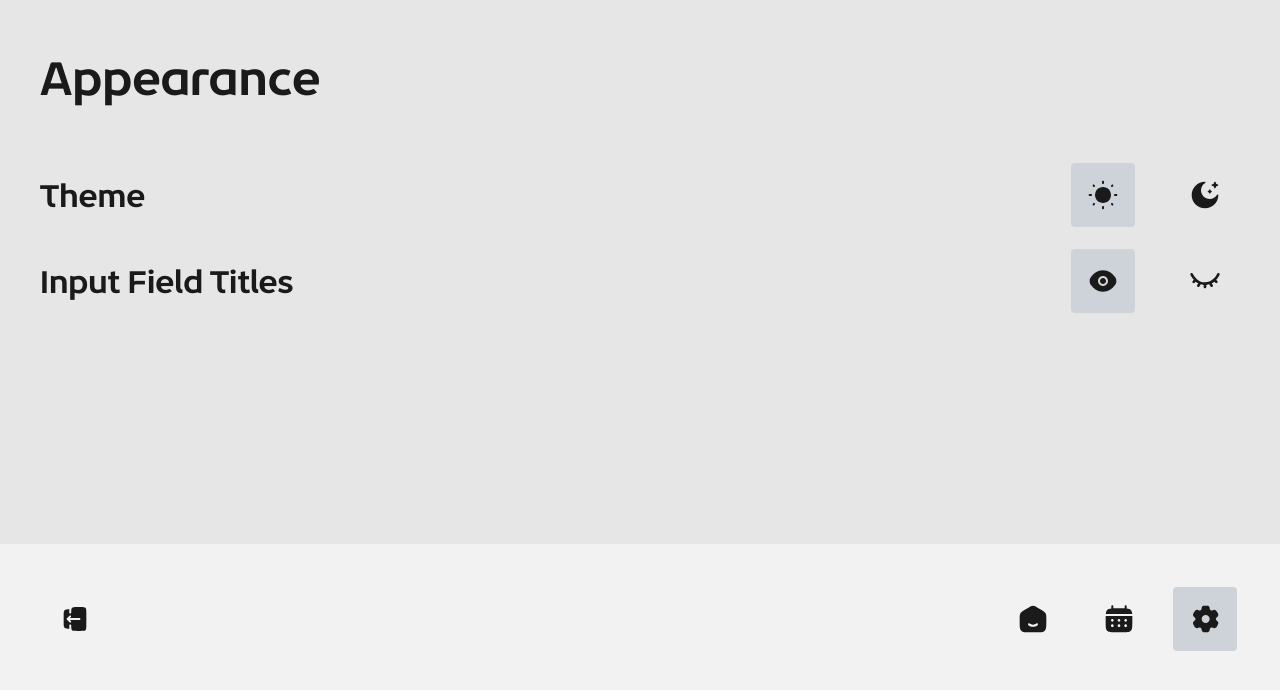
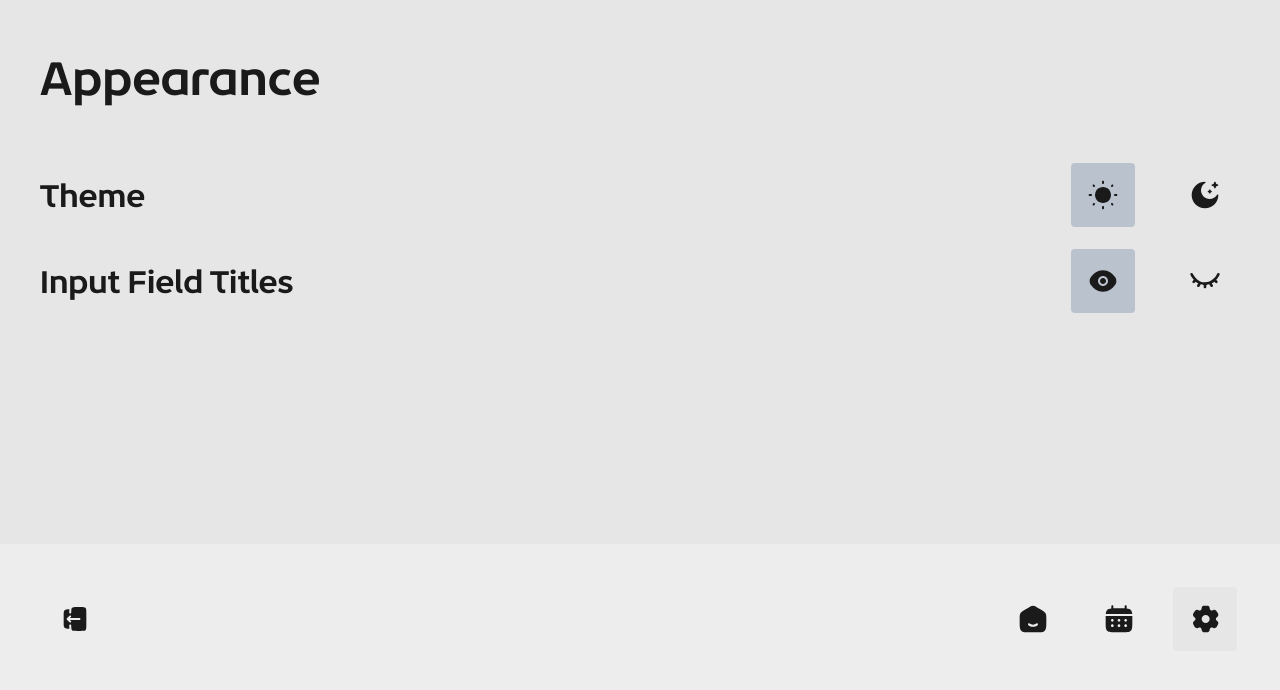
Before and after one commit to HarrisonBaghurst/dating-app, a Next.js app: page /settings in a window 1280 px wide. Shown: the top 690 px of the page. Built offline with nearby package versions, Linux system fonts and the light colour scheme; no server answers.

Commit message:
updated colour scheme

```diff
--- a/app/(home)/page.tsx
+++ b/app/(home)/page.tsx
@@ -67,7 +67,7 @@ const Page = () => {
 			2xl:grid-cols-2
 			'>
 				<div className='flex flex-col gap-[var(--gap-large)]'>
-					<div className='h-fit bg-card-grey p-[3px] rounded-[calc(var(--rounding-large)+3px)] gap-[var(--gap-small)]'>
+					<div className='h-fit rounded-[var(--rounding-large)] gap-[var(--gap-small)]'>
 						{events? (
 							<EventsList
 							title='Today'
@@ -75,7 +75,7 @@ const Page = () => {
 							/>
 						): <div className='relative h-[15rem]'><Loader /></div>}
 					</div>
-					<div className='h-fit bg-card-grey p-[3px] rounded-[calc(var(--rounding-large)+3px)] gap-[var(--gap-small)]'>
+					<div className='h-fit rounded-[var(--rounding-large)] gap-[var(--gap-small)]'>
 						{events? (
 							<EventsList
 							title='Tomorrow'
@@ -84,7 +84,7 @@ const Page = () => {
 						): <div className='relative h-[15rem]'><Loader /></div>}
 					</div>
 				</div>
-				<div className='h-fit bg-card-grey p-[3px] rounded-[calc(var(--rounding-large)+3px)]'>
+				<div className='h-fit rounded-[var(--rounding-large)]'>
 					<CreateEvent />
 				</div>
 			</div>
--- a/app/globals.css
+++ b/app/globals.css
@@ -114,13 +114,13 @@ input:focus {
 }
 
 :root {
-  --background-dark: hsl(0, 0%, 95%);
+  --background-dark: hsl(0, 0%, 93%);
   --background-light: hsl(0, 0%, 90%);
   --foreground-main: hsl(0, 0%, 10%);
   --foreground-second: hsl(0, 0%, 30%);
 
   --card-grey: hsl(0, 0%, 85%);
-  --card-highlight: hsl(216, 12%, 83%);
+  --card-highlight: hsl(218, 17%, 77%);
 
   --event-yellow: hsl(44, 64%, 55%);
   --event-pink: hsl(348, 64%, 55%);
@@ -181,13 +181,13 @@ input:focus {
 }
 
 .dark {
-  --background-dark: hsl(0, 0%, 5%);
+  --background-dark: hsl(0, 0%, 7%);
   --background-light: hsl(0, 0%, 10%);
   --foreground-main: hsl(0, 0%, 90%);
   --foreground-second: hsl(0, 0%, 70%);
 
   --card-grey: hsl(0, 0%, 15%);
-  --card-highlight: hsl(216, 12%, 17%);
+  --card-highlight: hsl(218, 17%, 23%);
 }
 
 @media (max-width: 640px) {
--- a/components/Calendar.tsx
+++ b/components/Calendar.tsx
@@ -92,7 +92,7 @@ const Calendar = ({ month, year }: CalendarProps) => {
                     {weekDays.map((day, i) => (
                         <div
                         key={i}
-                        className='w-full p-[var(--padding-small)] flex justify-center paragraph-large bg-card-highlight rounded-[var(--rounding-small)]'
+                        className='w-full p-[var(--padding-small)] flex justify-center paragraph-large bg-background-dark rounded-[var(--rounding-small)]'
                         >
                             {day}
                         </div>
--- a/components/CreateEvent.tsx
+++ b/components/CreateEvent.tsx
@@ -120,7 +120,7 @@ const CreateEvent = ({ defaultDate }: CreateEventProps) => {
     }
 
     return (
-        <div className='h-fit w-full bg-background-light rounded-[var(--rounding-large)] p-[var(--padding-large)] flex flex-col gap-[var(--gap-large)]'>
+        <div className='h-fit w-full bg-card-grey rounded-[var(--rounding-large)] p-[var(--padding-large)] flex flex-col gap-[var(--gap-large)]'>
             {/* title */}
             <div className='flex flex-col gap-[var(--gap-medium)]'>
                 <h1 className='title-large font-enorm'>
@@ -133,7 +133,7 @@ const CreateEvent = ({ defaultDate }: CreateEventProps) => {
                         key={i}
                         whileHover={! (selected === eventType[0]) ? { borderColor: "var(--card-highlight)" } : {}}
                         transition={{ duration: 0.2 }}
-                        className={'relative p-[var(--padding-small)] rounded-[var(--rounding-small)] flex justify-center cursor-pointer border-[3px] border-transparent'}
+                        className={'relative p-[var(--padding-small)] rounded-[var(--rounding-small)] flex justify-center cursor-pointer border-[3px] border-card-grey'}
                         onClick={() => setSelected(eventType[0])}
                         >
                             {selected === eventType[0] && (
--- a/components/EventsList.tsx
+++ b/components/EventsList.tsx
@@ -71,7 +71,7 @@ const EventsList = ({ date, month, year, events, title }: EventsListProps) => {
 	}
 
     return (
-		<div className='bg-background-light w-full rounded-[var(--rounding-large)] p-[var(--padding-large)] paragraph-large flex flex-col gap-[var(--gap-medium)] h-fit'>
+		<div className='bg-card-grey w-full rounded-[var(--rounding-large)] p-[var(--padding-large)] paragraph-large flex flex-col gap-[var(--gap-medium)] h-fit'>
 			{title && (
 				<h2 className='title-large font-enorm'>
 					{title}
@@ -121,7 +121,7 @@ const EventsList = ({ date, month, year, events, title }: EventsListProps) => {
 						{deadlines.map((event, i) => (
 							<div
 							key={i}
-							className='flex flex-col gap-[var(--gap-small)] bg-card-grey p-[var(--padding-small)] rounded-[var(--rounding-small)] text-foreground-second paragraph-small'
+							className='flex flex-col gap-[var(--gap-small)] bg-background-light p-[var(--padding-small)] rounded-[var(--rounding-small)] text-foreground-second paragraph-small'
 							>
 								<div className='flex gap-[var(--gap-large)] items-center'>
 									<div className='flex justify-between items-center w-full'>
@@ -161,7 +161,7 @@ const EventsList = ({ date, month, year, events, title }: EventsListProps) => {
 						{reminders.map((event, i) => (
 							<div
 							key={i}
-							className='flex flex-col gap-[var(--gap-small)] bg-card-grey p-[var(--padding-small)] rounded-[var(--rounding-small)] text-foreground-second paragraph-small'
+							className='flex flex-col gap-[var(--gap-small)] bg-background-light p-[var(--padding-small)] rounded-[var(--rounding-small)] text-foreground-second paragraph-small'
 							>
 								<div className='flex gap-[var(--gap-large)] items-center'>
 									<div className='flex justify-between items-center w-full'>
@@ -201,7 +201,7 @@ const EventsList = ({ date, month, year, events, title }: EventsListProps) => {
 						{normalEvents.map((event, i) => (
 							<div
 							key={i}
-							className='flex flex-col gap-[var(--gap-small)] bg-card-grey p-[var(--padding-small)] rounded-[var(--rounding-small)] text-foreground-second paragraph-small'
+							className='flex flex-col gap-[var(--gap-small)] bg-background-light p-[var(--padding-small)] rounded-[var(--rounding-small)] text-foreground-second paragraph-small'
 							>
 								<div className='flex gap-[var(--gap-large)] items-center'>
 									<div className=' grid grid-cols-4 items-center w-full'>
@@ -242,7 +242,7 @@ const EventsList = ({ date, month, year, events, title }: EventsListProps) => {
 						{allDayEvents.map((event, i) => (
 							<div
 							key={i}
-							className='flex flex-col gap-[var(--gap-small)] bg-card-grey p-[var(--padding-small)] rounded-[var(--rounding-small)] text-foreground-second paragraph-small'
+							className='flex flex-col gap-[var(--gap-small)] bg-background-light p-[var(--padding-small)] rounded-[var(--rounding-small)] text-foreground-second paragraph-small'
 							>
 								<div className='flex gap-[var(--gap-large)] items-center'>
 									<div className='flex items-center w-full'>
--- a/components/SideBar.tsx
+++ b/components/SideBar.tsx
@@ -70,16 +70,16 @@ const SideBar = () => {
 							href={link.dest}
 							>
 								<motion.div
-								whileHover={! (isActive) ? { borderColor: "var(--card-highlight)" } : {}}
+								whileHover={! (isActive) ? { borderColor: "var(--background-light)" } : {}}
 								className={cn(
 									'relative rounded-[var(--rounding-small)] p-[var(--padding-small)] cursor-pointer',
-									'border-[3px] border-transparent'
+									'border-[3px] border-background-dark'
 								)}
 								>
 									{isActive && (
 										<motion.div
 										layoutId='activeBackground'
-										className='absolute inset-0 bg-card-highlight rounded-[var(--rounding-small)]'
+										className='absolute inset-0 bg-background-light rounded-[var(--rounding-small)]'
 										transition={{ type: 'spring', stiffness: 400, damping: 30 }}
 										/>
 									)}
--- a/components/ui/input.tsx
+++ b/components/ui/input.tsx
@@ -19,7 +19,7 @@ function Input({ className, type, title, ...props }: React.ComponentProps<"input
 			type={type}
 			data-slot="input"
 			className={cn(
-				"placeholder:text-foreground-second text-foreground-main p-[var(--padding-small)] paragraph-large bg-card-grey w-full rounded-[var(--rounding-small)]",
+				"placeholder:text-foreground-second text-foreground-main p-[var(--padding-small)] paragraph-large bg-background-light w-full rounded-[var(--rounding-small)]",
 				"border-[3px] border-transparent",
 			className
 			)}
```
